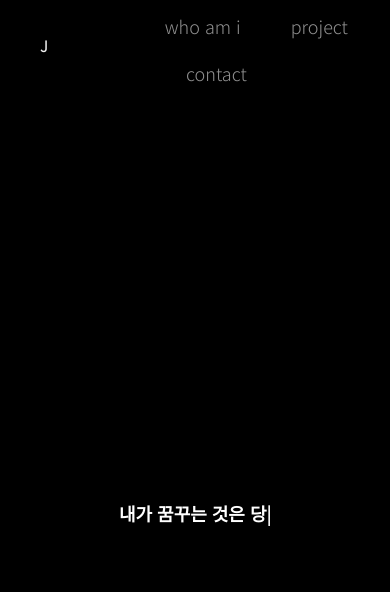
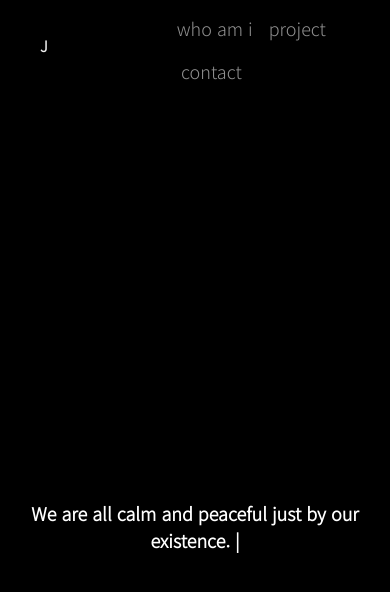
Before and after one commit to yzinnie/portfolio, a React (Create React App) app: page / in a window 390 px wide. Shown: the top 592 px of the page. Built offline with nearby package versions, Linux system fonts and the light colour scheme; a web font is replaced by a local one.

Commit message:
update files

```diff
--- a/src/App.css
+++ b/src/App.css
@@ -1,14 +1,14 @@
-@import url("https://fonts.googleapis.com/css2?family=Noto+Sans+KR:wght@300&display=swap");
-@import url("https://fonts.googleapis.com/css2?family=JetBrains+Mono:wght@100;500&display=swap");
+@import url('https://fonts.googleapis.com/css2?family=Noto+Sans+KR:wght@300&display=swap');
+@import url('https://fonts.googleapis.com/css2?family=JetBrains+Mono:wght@100;500&display=swap');
 
 * {
   color: #fff;
-  font-family: "SUIT", "Noto Sans KR", sans-serif;
+  font-family: 'SUIT', 'Noto Sans KR', sans-serif;
 }
 
 body {
   background-color: black;
-  font-family: "SUIT", "Noto Sans KR", sans-serif;
+  font-family: 'SUIT', 'Noto Sans KR', sans-serif;
   font-weight: 600;
   text-align: center;
   display: flex;
@@ -174,7 +174,7 @@ p {
   cursor: pointer;
   border: none;
   border-radius: 50%;
-  background-image: url("../public/assets/up-icon.png");
+  background-image: url('../public/assets/up-icon.png');
   background-size: 100%;
   background-position: center;
   background-size: 50%;
@@ -217,3 +217,21 @@ p {
   display: inline-block;
   font-size: 18px;
 }
+
+@media screen and (max-width: 576px) {
+  *,
+  h3,
+  h4 {
+    font-size: 15px;
+  }
+  .Project .Project-item img {
+    width: 300px;
+    height: 200px;
+  }
+  .Header .menu a {
+    padding: 8px;
+  }
+  .w-100 {
+    width: 500px;
+  }
+}
--- a/src/pages/Home.js
+++ b/src/pages/Home.js
@@ -1,10 +1,10 @@
-import Header from "../components/Header";
-import React, { useEffect } from "react";
-import { TypeAnimation } from "react-type-animation";
+import Header from '../components/Header';
+import React, { useEffect } from 'react';
+import { TypeAnimation } from 'react-type-animation';
 
 const Home = () => {
   useEffect(() => {
-    const titleElement = document.getElementsByTagName("title")[0];
+    const titleElement = document.getElementsByTagName('title')[0];
     titleElement.innerHTML = `Home | JIHYUN YOON `;
   }, []);
 
@@ -13,13 +13,7 @@ const Home = () => {
       <Header />
       <TypeAnimation
         sequence={[
-          "내가 꿈꾸는 것은 함께 사는 세상",
-          1000,
-          "내가 꿈꾸는 것은 지구의 행복",
-          1000,
-          "내가 꿈꾸는 것은 당신의 평화",
-          1000,
-          "We are all calm and peaceful just by our existence.",
+          'We are all calm and peaceful just by our existence. ',
           1000,
         ]}
         speed={50}
--- a/src/pages/Project.js
+++ b/src/pages/Project.js
@@ -1,10 +1,10 @@
-import { Link } from "react-router-dom";
-import Header from "../components/Header";
-import { useEffect, useState } from "react";
+import { Link } from 'react-router-dom';
+import Header from '../components/Header';
+import { useEffect, useState } from 'react';
 
 const Project = () => {
   useEffect(() => {
-    const titleElement = document.getElementsByTagName("title")[0];
+    const titleElement = document.getElementsByTagName('title')[0];
     titleElement.innerHTML = `Project `;
   }, []);
 
@@ -13,7 +13,7 @@ const Project = () => {
   const scrollToTop = () => {
     window.scroll({
       top: 0,
-      behavior: "smooth",
+      behavior: 'smooth',
     });
   };
 
@@ -26,10 +26,9 @@ const Project = () => {
       }
     };
 
-    console.log(window.scrollY);
-    window.addEventListener("scroll", handleShowButton);
+    window.addEventListener('scroll', handleShowButton);
     return () => {
-      window.removeEventListener("scroll", handleShowButton);
+      window.removeEventListener('scroll', handleShowButton);
     };
   }, []);
 
@@ -76,7 +75,7 @@ const Project = () => {
           <ul>
             <li>
               img web 구현
-              <Link to={"/img"}> What i like-Trip 🏄🏻‍♀</Link>
+              <Link to={'/img'}> What i like-Trip 🏄🏻‍♀</Link>
             </li>
             <li>화면 상단이동 아이콘 생성 - Window: scrollTo() method</li>
             <li>react-router-dom 사용</li>
```
Also changed, not shown: 1 other file (tests, documents, lock files or other folders).
